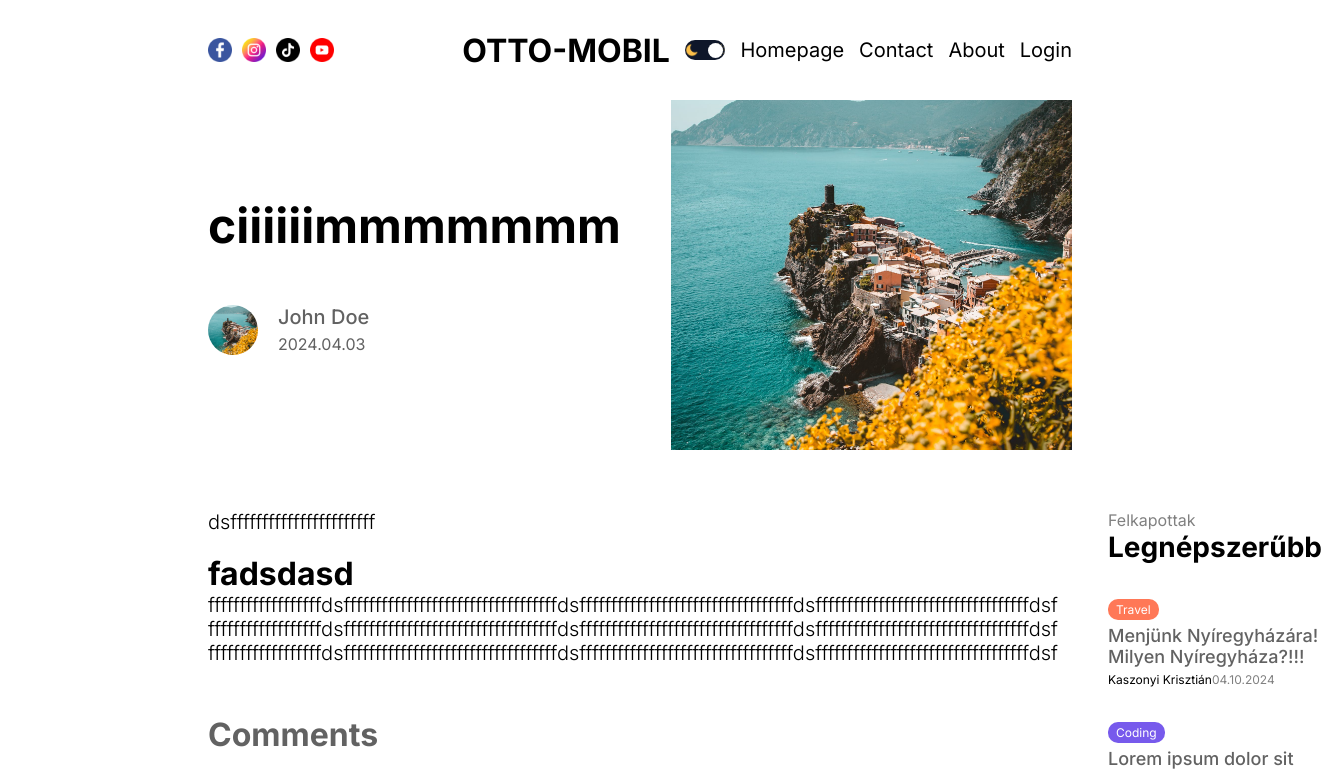
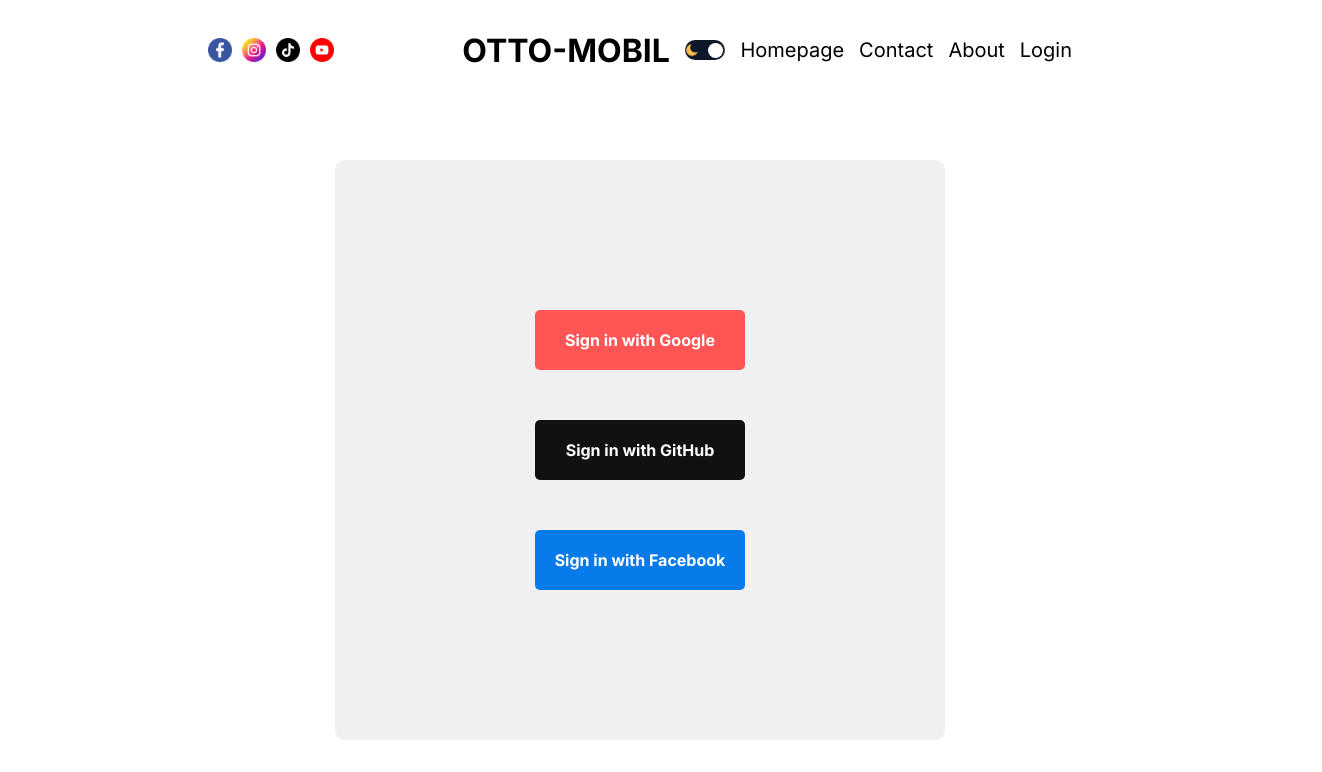
Before and after one commit to READYonHub/Full-Stack-Blog-App-Tutorial-Next.js-MongoDB-Blog-App-Project-Full-Course, a Next.js app: page /login in a window 1280 px wide. Shown: the top 772 px of the page, 1322 px wide, since content can reach past the window. Built offline with nearby package versions, Linux system fonts and the light colour scheme.

Commit message:
9. Next.js Login Page Design

```diff
--- /dev/null
+++ b/src/app/login/loginPage.module.css
@@ -0,0 +1,55 @@
+.container {
+    display: flex;
+    align-items: center;
+    justify-content: center;
+    margin-top: 60px;
+  }
+
+  .wrapper {
+    background-color: var(--softBg);
+    padding: 150px 200px;
+    display: flex;
+    flex-direction: column;
+    gap: 50px;
+    border-radius: 10px;
+  }
+
+  .socialButton {
+    padding: 20px;
+    border-radius: 5px;
+    border: none;
+    color: white;
+    font-weight: bold;
+    cursor: pointer;
+    display: flex;
+    align-items: center;
+    justify-content: center;
+  }
+
+  .socialButton:first-child {
+    background-color: #ff5555;
+  }
+
+  .socialButton:nth-child(2) {
+    background-color: #111;
+  }
+
+  .socialButton:nth-child(3) {
+    background-color: #087bea;
+  }
+
+  @media screen and (max-width: 768px) {
+    .wrapper {
+      padding: 50px 100px;
+    }
+  }
+  @media screen and (max-width: 640px) {
+    .wrapper {
+      padding: 30px;
+    }
+
+    .socialButton{
+      font-weight: 400;
+      font-size: 14px;
+    }
+  }
--- /dev/null
+++ b/src/app/login/page.jsx
@@ -0,0 +1,21 @@
+import styles from "./loginPage.module.css"
+
+const loginPage = () => {
+    return (
+        <div className={styles.container}>
+            <div className={styles.wrapper}>
+                <div className={styles.socialButton}>
+                    Sign in with Google
+                </div>
+                <div className={styles.socialButton}>
+                    Sign in with GitHub
+                </div>
+                <div className={styles.socialButton}>
+                    Sign in with Facebook
+                </div>
+            </div>
+        </div>
+    )
+}
+
+export default loginPage;
```
